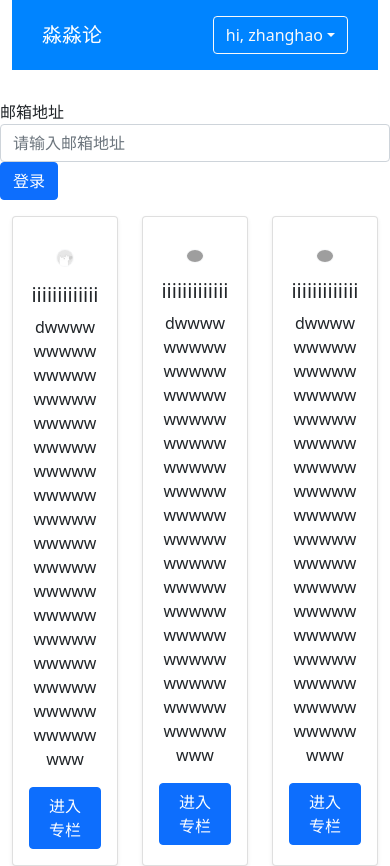
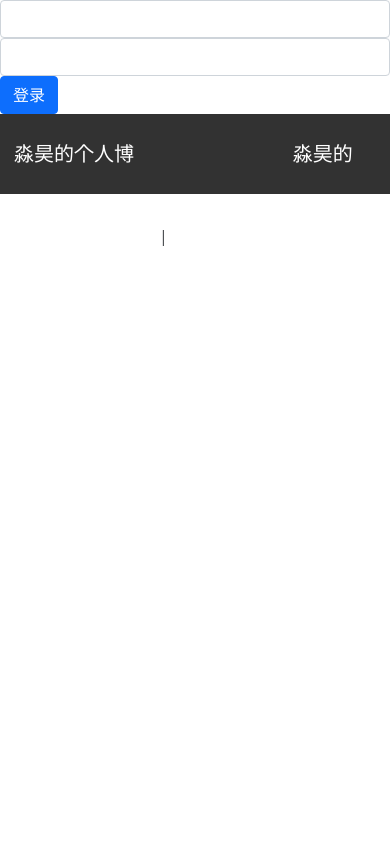
Before and after one commit to zhang-glitch/miaomiaolun, a Vue app in the folder miaomiaolun/: page /login in a window 390 px wide. Shown: the top 866 px of the page. After the commit the page ends 844 px from the top, so only its background shows below. Built offline with nearby package versions, Linux system fonts and the light colour scheme; grey boxes are pictures that could not be loaded.

Commit message:
router分支完成

```diff
--- a/miaomiaolun/src/App.vue
+++ b/miaomiaolun/src/App.vue
@@ -1,21 +1,6 @@
 <template>
   <div class="app">
-    <Header :user="user"></Header>
-    <validate-form @form-submit="onFormSubmit">
-      <div class="form-group">
-        <label for="Email">邮箱地址</label>
-        <validate-input
-          v-model="value"
-          :rules="rules"
-          placeholder="请输入邮箱地址"
-          type="email"
-          ref="inputRef"
-          ></validate-input>
-      </div>
-    </validate-form>
-    <p>{{value}}</p>
-    <column-list :list="list"></column-list>
-    <Footer />
+    <router-view></router-view>
   </div>
 </template>
 
@@ -38,50 +23,7 @@ const rules: RulesProps = [
     message: '请输入正确的邮箱地址'
   }
 ]
-const list: ColumnProps[] = [
-  {
-    id: 1,
-    title: 'iiiiiiiiiiiii',
-    avatar: '',
-    description: 'dwwwwwwwwwwwwwwwwwwwwwwwwwwwwwwwwwwwwwwwwwwwwwwwwwwwwwwwwwwwwwwwwwwwwwwwwwwwwwwwwwwwwwwwwwwww'
-  },
-  {
-    id: 2,
-    title: 'iiiiiiiiiiiii',
-    avatar: 'https://pic2.zhimg.com/80/v2-6cc71aa528262ee99461fc57eaafe869_720w.jpg?source=1940ef5c',
-    description: 'dwwwwwwwwwwwwwwwwwwwwwwwwwwwwwwwwwwwwwwwwwwwwwwwwwwwwwwwwwwwwwwwwwwwwwwwwwwwwwwwwwwwwwwwwwwww'
-  },
-  {
-    id: 3,
-    title: 'iiiiiiiiiiiii',
-    avatar: 'https://pic2.zhimg.com/80/v2-6cc71aa528262ee99461fc57eaafe869_720w.jpg?source=1940ef5c',
-    description: 'dwwwwwwwwwwwwwwwwwwwwwwwwwwwwwwwwwwwwwwwwwwwwwwwwwwwwwwwwwwwwwwwwwwwwwwwwwwwwwwwwwwwwwwwwwwww'
-  },
-  {
-    id: 4,
-    title: 'iiiiiiiiiiiii',
-    avatar: 'https://pic2.zhimg.com/80/v2-6cc71aa528262ee99461fc57eaafe869_720w.jpg?source=1940ef5c',
-    description: 'dwwwwwwwwwwwwwwwwwwwwwwwwwwwwwwwwwwwwwwwwwwwwwwwwwwwwwwwwwwwwwwwwwwwwwwwwwwwwwwwwwwwwwwwwwwww'
-  },
-  {
-    id: 5,
-    title: 'iiiiiiiiiiiii',
-    avatar: 'https://pic2.zhimg.com/80/v2-6cc71aa528262ee99461fc57eaafe869_720w.jpg?source=1940ef5c',
-    description: 'dwwwwwwwwwwwwwwwwwwwwwwwwwwwwwwwwwwwwwwwwwwwwwwwwwwwwwwwwwwwwwwwwwwwwwwwwwwwwwwwwwwwwwwwwwwww'
-  },
-  {
-    id: 6,
-    title: 'iiiiiiiiiiiii',
-    avatar: 'https://pic2.zhimg.com/80/v2-6cc71aa528262ee99461fc57eaafe869_720w.jpg?source=1940ef5c',
-    description: 'dwwwwwwwwwwwwwwwwwwwwwwwwwwwwwwwwwwwwwwwwwwwwwwwwwwwwwwwwwwwwwwwwwwwwwwwwwwwwwwwwwwwwwwwwwwww'
-  },
-]
 
-const user = {
-  id: 0,
-  name: 'zhanghao',
-  isLogin: true
-}
 export default defineComponent({
   name: 'App',
   components: {
@@ -98,8 +40,6 @@ export default defineComponent({
       console.log(inputRef.value.validate())
     }
     return {
-      list,
-      user,
       rules,
       value,
       onFormSubmit,
--- a/miaomiaolun/src/components/Header.vue
+++ b/miaomiaolun/src/components/Header.vue
@@ -45,8 +45,8 @@ export default defineComponent({
     }
   },
   setup() {
-    const currentIndex = ref("")
-    const changeIndex = (index: any) => {
+    const currentIndex = ref(0)
+    const changeIndex = (index: number) => {
       currentIndex.value = index
       console.log(currentIndex.value)
     }
--- a/miaomiaolun/src/main.ts
+++ b/miaomiaolun/src/main.ts
@@ -1,4 +1,7 @@
-import { createApp } from 'vue'
-import App from './App.vue'
+import { createApp } from "vue";
+import App from "./App.vue";
+import { router } from "./route";
 
-createApp(App).mount('#app')
+createApp(App)
+  .use(router)
+  .mount("#app");
--- /dev/null
+++ b/miaomiaolun/src/pages/columnDetail.vue
@@ -0,0 +1,17 @@
+<template>
+  <div class="column-detail">
+    colum-detail
+  </div>
+</template>
+
+<script>
+import { defineComponent } from "vue";
+
+export default defineComponent({
+  name: 'columnDetail'
+})
+</script>
+
+<style>
+
+</style>
--- /dev/null
+++ b/miaomiaolun/src/pages/createPost.vue
@@ -0,0 +1,17 @@
+<template>
+  <div class="create-post">
+    create-post
+  </div>
+</template>
+
+<script lang="ts">
+import { defineComponent } from "vue";
+
+export default defineComponent({
+  name: 'createPost'
+})
+</script>
+
+<style>
+
+</style>
--- /dev/null
+++ b/miaomiaolun/src/pages/home.vue
@@ -0,0 +1,36 @@
+<template>
+  <div class="home">
+    <Header :user="user" />
+    <router-view></router-view>
+    <Footer />
+  </div>
+</template>
+
+<script lang="ts">
+import { defineComponent } from "vue";
+import Header from '../components/Header.vue'
+import Footer from '../components/Footer.vue'
+
+const user = {
+  id: 0,
+  name: 'zhanghao',
+  isLogin: true
+}
+
+export default defineComponent({
+  name: 'home',
+  components: {
+    Header,
+    Footer
+  },
+  setup() {
+    return {
+      user
+    }
+  }
+})
+</script>
+
+<style>
+
+</style>
--- /dev/null
+++ b/miaomiaolun/src/pages/index.vue
@@ -0,0 +1,76 @@
+<template>
+  <div class="index">
+    <section class="py-5 text-center container">
+      <div class="row py-lg-5">
+        <div class="col-lg-6 col-md-8 mx-auto">
+          <img src="../assets/callout.svg" alt="callout" class="w-50"/>
+          <h2 class="font-weight-light">随心写作，自由表达</h2>
+          <p>
+            <a href="#" class="btn btn-primary my-2">开始写文章</a>
+          </p>
+        </div>
+      </div>
+    </section>
+    <h4 class="font-weight-bold text-center">发现精彩</h4>
+    <column-list :list="list"></column-list>
+  </div>
+</template>
+
+<script lang="ts">
+import { defineComponent } from "vue";
+import ColumnList, {ColumnProps} from "../components/ColumnList.vue";
+
+const list: ColumnProps[] = [
+  {
+    id: 1,
+    title: 'iiiiiiiiiiiii',
+    avatar: '',
+    description: 'dwwwwwwwwwwwwwwwwwwwwwwwwwwwwwwwwwwwwwwwwwwwwwwwwwwwwwwwwwwwwwwwwwwwwwwwwwwwwwwwwwwwwwwwwwwww'
+  },
+  {
+    id: 2,
+    title: 'iiiiiiiiiiiii',
+    avatar: 'https://pic2.zhimg.com/80/v2-6cc71aa528262ee99461fc57eaafe869_720w.jpg?source=1940ef5c',
+    description: 'dwwwwwwwwwwwwwwwwwwwwwwwwwwwwwwwwwwwwwwwwwwwwwwwwwwwwwwwwwwwwwwwwwwwwwwwwwwwwwwwwwwwwwwwwwwww'
+  },
+  {
+    id: 3,
+    title: 'iiiiiiiiiiiii',
+    avatar: 'https://pic2.zhimg.com/80/v2-6cc71aa528262ee99461fc57eaafe869_720w.jpg?source=1940ef5c',
+    description: 'dwwwwwwwwwwwwwwwwwwwwwwwwwwwwwwwwwwwwwwwwwwwwwwwwwwwwwwwwwwwwwwwwwwwwwwwwwwwwwwwwwwwwwwwwwwww'
+  },
+  {
+    id: 4,
+    title: 'iiiiiiiiiiiii',
+    avatar: 'https://pic2.zhimg.com/80/v2-6cc71aa528262ee99461fc57eaafe869_720w.jpg?source=1940ef5c',
+    description: 'dwwwwwwwwwwwwwwwwwwwwwwwwwwwwwwwwwwwwwwwwwwwwwwwwwwwwwwwwwwwwwwwwwwwwwwwwwwwwwwwwwwwwwwwwwwww'
+  },
+  {
+    id: 5,
+    title: 'iiiiiiiiiiiii',
+    avatar: 'https://pic2.zhimg.com/80/v2-6cc71aa528262ee99461fc57eaafe869_720w.jpg?source=1940ef5c',
+    description: 'dwwwwwwwwwwwwwwwwwwwwwwwwwwwwwwwwwwwwwwwwwwwwwwwwwwwwwwwwwwwwwwwwwwwwwwwwwwwwwwwwwwwwwwwwwwww'
+  },
+  {
+    id: 6,
+    title: 'iiiiiiiiiiiii',
+    avatar: 'https://pic2.zhimg.com/80/v2-6cc71aa528262ee99461fc57eaafe869_720w.jpg?source=1940ef5c',
+    description: 'dwwwwwwwwwwwwwwwwwwwwwwwwwwwwwwwwwwwwwwwwwwwwwwwwwwwwwwwwwwwwwwwwwwwwwwwwwwwwwwwwwwwwwwwwwwww'
+  },
+]
+export default defineComponent({
+  name: 'index',
+  components: {
+    ColumnList
+  },
+  setup() {
+    return {
+      list
+    }
+  }
+})
+</script>
+
+<style>
+
+</style>
--- /dev/null
+++ b/miaomiaolun/src/pages/login.vue
@@ -0,0 +1,29 @@
+<template>
+  <div class="login">
+    <validate-form>
+      <validate-input></validate-input>
+      <validate-input></validate-input>
+    </validate-form>
+    <Footer />
+  </div>
+</template>
+
+<script lang="ts">
+import { defineComponent } from "vue";
+import ValidateForm from '../components/ValidateForm.vue'
+import ValidateInput from '../components/ValidateInput.vue'
+import Footer from '../components/Footer.vue'
+
+export default defineComponent({
+  name: 'login',
+  components: {
+    ValidateForm,
+    ValidateInput,
+    Footer
+  }
+})
+</script>
+
+<style>
+
+</style>
--- /dev/null
+++ b/miaomiaolun/src/pages/postDetail.vue
@@ -0,0 +1,17 @@
+<template>
+  <div class="post-detail">
+    PostDetail
+  </div>
+</template>
+
+<script lang="ts">
+import { defineComponent } from "vue";
+
+export default defineComponent({
+  name: 'postDetail'
+})
+</script>
+
+<style>
+
+</style>
--- /dev/null
+++ b/miaomiaolun/src/pages/register.vue
@@ -0,0 +1,17 @@
+<template>
+  <div class="register">
+    register
+  </div>
+</template>
+
+<script>
+import { defineComponent } from "vue";
+
+export default defineComponent({
+  name: 'register'
+})
+</script>
+
+<style>
+
+</style>
--- /dev/null
+++ b/miaomiaolun/src/route/index.ts
@@ -0,0 +1,49 @@
+import { createRouter, createWebHistory } from "vue-router";
+import Home from "../pages/home.vue";
+
+const routes = [
+  {
+    path: "/",
+    name: "home",
+    component: Home,
+    redirect: "/index",
+    children: [
+      {
+        path: "/index",
+        name: "index",
+        component: () => import("../pages/index.vue")
+      },
+      {
+        path: "/column/:id",
+        name: "column",
+        component: () => import("../pages/columnDetail.vue")
+      },
+      {
+        path: "/create",
+        name: "create",
+        component: () => import("../pages/createPost.vue")
+        // meta: { requiredLogin: true }
+      },
+      {
+        path: "/posts/:id",
+        name: "post",
+        component: () => import("../pages/postDetail.vue")
+      }
+    ]
+  },
+  {
+    path: "/login",
+    name: "login",
+    component: () => import("../pages/login.vue")
+  },
+  {
+    path: "/register",
+    name: "register",
+    component: () => import("../pages/register.vue")
+  }
+];
+
+export const router = createRouter({
+  history: createWebHistory(),
+  routes: routes
+});
```
